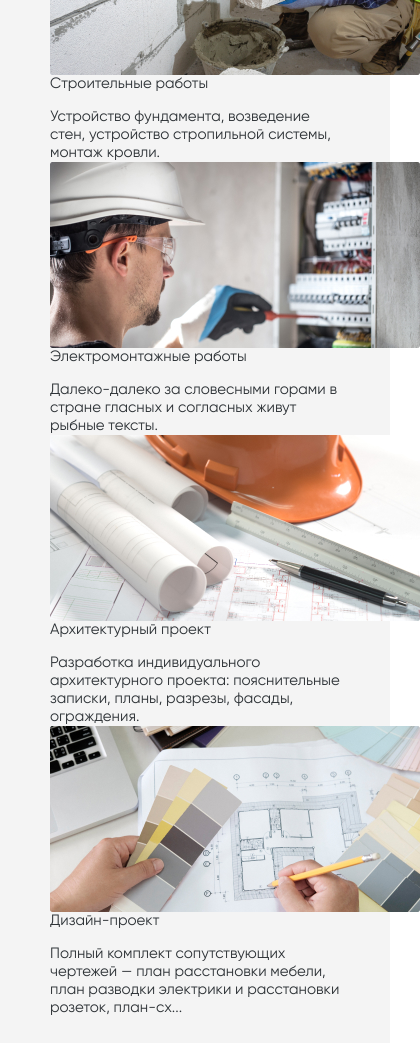
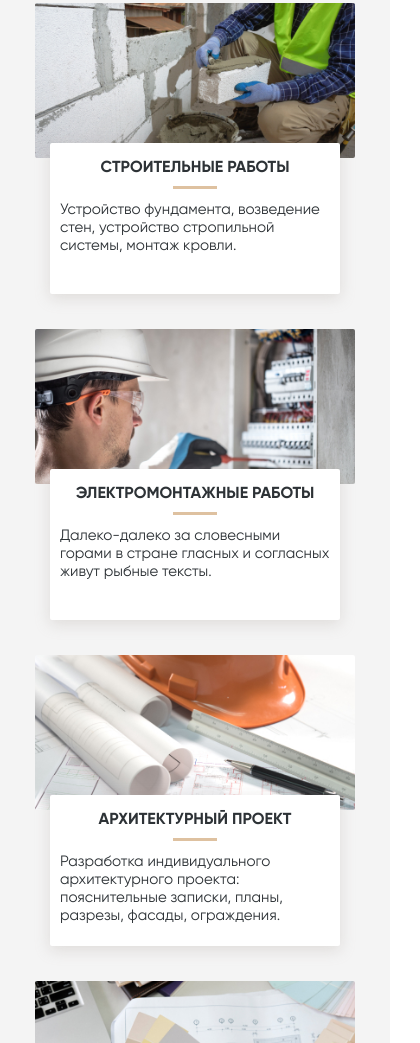
Before and after one commit to romanprokopuk/listroy, a website: page app/index.html in a window 390 px wide. Shown: the part 2567-3610 px from the top of the page, 420 px wide, since content can reach past the window. Drawn offline with Linux system fonts and the light colour scheme.

Commit message:
services all screens and browsers

```diff
--- a/app/index.html
+++ b/app/index.html
@@ -328,14 +328,18 @@
         <section class="services">
             <div class="container">
                 <h1 class="heading">Предлагаем следующие услуги</h1>
+                <div class="services-contant-wrap">
                     <div class="services-contant">
                         <div class="services-elem">
                             <div class="services-img services-img__rent"
                                 style="background-image: url('./images/rent.jpg');"></div>
                             <div class="services-description">
-                            <div class="sub-heading">Аренда оборудования</div>
-                            <div class="text text__services">
-                                <p>Широкий ассортимент строительного инструмента и оборудования, позволяющего выполнить
+                                <div class="sub-heading sub-heading__services"><a href="#"
+                                        title="Перейти на страницу услуги">Аренда
+                                        оборудования</a></div>
+                                <div class="text text__services" title="Посмотреть подробное описание услуги">
+                                    <p>Широкий ассортимент строительного инструмента и оборудования, позволяющего
+                                        выполнить
                                         работы любой сложности.</p>
                                 </div>
                             </div>
@@ -344,8 +348,10 @@
                             <div class="services-img services-img__finishing"
                                 style="background-image: url('./images/finishing.jpg');"></div>
                             <div class="services-description">
-                            <div class="sub-heading">Отделочные работы</div>
-                            <div class="text text__services">
+                                <div class="sub-heading sub-heading__services"><a href="#"
+                                        title="Перейти на страницу услуги">Отделочные
+                                        работы</a></div>
+                                <div class="text text__services" title="Посмотреть подробное описание услуги">
                                     <p>Различные виды отделки полов, стен, потолков.</p>
                                 </div>
                             </div>
@@ -354,8 +360,10 @@
                             <div class="services-img services-img__construction"
                                 style="background-image: url('./images/construction.jpg');"></div>
                             <div class="services-description">
-                            <div class="sub-heading">Строительные работы</div>
-                            <div class="text text__services">
+                                <div class="sub-heading sub-heading__services"><a href="#"
+                                        title="Перейти на страницу услуги">Строительные
+                                        работы</a></div>
+                                <div class="text text__services" title="Посмотреть подробное описание услуги">
                                     <p>Устройство фундамента, возведение стен, устройство стропильной системы, монтаж
                                         кровли.</p>
                                 </div>
@@ -365,9 +373,12 @@
                             <div class="services-img services-img__electrical"
                                 style="background-image: url('./images/electrical.jpg');"></div>
                             <div class="services-description">
-                            <div class="sub-heading">Электромонтажные работы</div>
-                            <div class="text text__services">
-                                <p>Далеко-далеко за словесными горами в стране гласных и согласных живут рыбные тексты.
+                                <div class="sub-heading sub-heading__services"><a href="#"
+                                        title="Перейти на страницу услуги">Электромонтажные
+                                        работы</a></div>
+                                <div class="text text__services" title="Посмотреть подробное описание услуги">
+                                    <p>Далеко-далеко за словесными горами в стране гласных и согласных живут рыбные
+                                        тексты.
                                     </p>
                                 </div>
                             </div>
@@ -376,8 +387,10 @@
                             <div class="services-img services-img__architectural "
                                 style="background-image: url('./images/architectural.jpg');"></div>
                             <div class="services-description">
-                            <div class="sub-heading">Архитектурный проект</div>
-                            <div class="text text__services">
+                                <div class="sub-heading sub-heading__services"><a href="#"
+                                        title="Перейти на страницу услуги">Архитектурный
+                                        проект</a></div>
+                                <div class="text text__services" title="Посмотреть подробное описание услуги">
                                     <p>Разработка индивидуального архитектурного проекта: пояснительные записки, планы,
                                         разрезы, фасады, ограждения.</p>
                                 </div>
@@ -387,12 +400,15 @@
                             <div class="services-img services-img__design "
                                 style="background-image: url('./images/design.jpg');"></div>
                             <div class="services-description">
-                            <div class="sub-heading">Дизайн-проект</div>
-                            <div class="text text__services">
+                                <div class="sub-heading sub-heading__services"><a href="#"
+                                        title="Перейти на страницу услуги">Дизайн-проект</a></div>
+                                <div class="text text__services" title="Посмотреть подробное описание услуги">
                                     <p>Полный комплект сопутствующих чертежей — план расстановки мебели, план разводки
                                         электрики и расстановки розеток, план-сх...</p>
                                 </div>
                             </div>
+                        </div>
+                        <div class="clear-both"></div>
                     </div>
                 </div>
             </div>
--- a/app/scss/main-classes.scss
+++ b/app/scss/main-classes.scss
@@ -360,6 +360,43 @@
     }
 }
 
+// --------------------------------------------------------------------------------- >text
+
+.text {
+    p,
+    ul,
+    ol,
+    h2,
+    h3,
+    h4,
+    h5,
+    h6 {
+        margin-top: 27px;
+        @media (max-width: 1200px) {
+            margin-top: 20px;
+        }
+        @media (max-width: 576px) {
+            margin-top: 15px;
+        }
+    }
+
+    ul {
+        list-style: disc inside;
+    }
+
+    ol {
+        list-style: decimal inside;
+    }
+
+    h2,
+    h3,
+    h4,
+    h5,
+    h6 {
+        font-family: "Gilroy-Bold";
+    }
+}
+
 // --------------------------------------------------------------------------------- >heading
 
 .heading {
@@ -417,39 +454,21 @@
     }
 }
 
-// --------------------------------------------------------------------------------- >text
+// --------------------------------------------------------------------------------- >sub-heading
 
-.text {
-    p,
-    ul,
-    ol,
-    h2,
-    h3,
-    h4,
-    h5,
-    h6 {
-        margin-top: 27px;
-        @media (max-width: 1200px) {
-            margin-top: 20px;
-        }
-        @media (max-width: 576px) {
-            margin-top: 15px;
-        }
+.sub-heading {
+    font-family: "Gilroy-Bold";
+    font-size: 18px;
+    color: #2d3236;
+    text-transform: uppercase;
+    text-align: center;
+    & a:hover {
+        text-decoration: underline;
     }
-
-    ul {
-        list-style: disc inside;
+    @media (max-width: 992px) {
+        font-size: 17px;
     }
-
-    ol {
-        list-style: decimal inside;
-    }
-
-    h2,
-    h3,
-    h4,
-    h5,
-    h6 {
-        font-family: "Gilroy-Bold";
+    @media (max-width: 768px) {
+        font-size: 16px;
     }
 }
--- a/app/scss/services.scss
+++ b/app/scss/services.scss
@@ -4,8 +4,8 @@
 
 .services {
     background-color: #f4f4f4;
-    padding-top: 75px;
-    padding-bottom: 75px;
+    padding-top: 45px;
+    padding-bottom: 45px;
     @media (max-width: 1200px) {
         padding-top: 50px;
         padding-bottom: 50px;
@@ -16,21 +16,144 @@
     }
 }
 
+.services-contant-wrap {
+    margin-top: -60px;
+    @media (max-width: 1200px) {
+        margin-top: -55px;
+    }
+    @media (max-width: 992px) {
+        margin-top: -40px;
+    }
+    @media (max-width: 576px) {
+        margin-top: -35px;
+    }
+}
+
 .services-contant {
     margin-top: 50px;
     @media (max-width: 1200px) {
-        margin-top: 35px;
+        margin-top: 45px;
+    }
+}
+
+.services-elem {
+    width: max-content;
+    float: left;
+    margin: 0 7px;
+    margin-top: 45px;
+    &:nth-child(3n + 1) {
+        margin-left: 0;
+    }
+    &:nth-child(3n) {
+        margin-right: 0;
+    }
+    @media (max-width: 1200px) {
+        &:nth-child(n) {
+            margin: 0 10px;
+            margin-top: 40px;
+        }
+        &:nth-child(2n + 1) {
+            margin-left: 0;
+        }
+        &:nth-child(2n) {
+            margin-right: 0;
+        }
     }
     @media (max-width: 992px) {
-        margin-top: 25px;
+        &:nth-child(n) {
+            margin-top: 25px;
+        }
     }
     @media (max-width: 768px) {
-        margin-top: 22px;
+        &:nth-child(n) {
+            margin: 0;
+            margin-top: 25px;
+        }
+        width: 100%;
+    }
+    @media (max-width: 576px) {
+        &:nth-child(n) {
+            margin-top: 20px;
+        }
     }
 }
 
 .services-img {
-    width: 370px;
+    width: 360px;
     height: 186px;
     border-radius: 2px;
+    background-position: center;
+    background-repeat: no-repeat;
+    background-size: cover;
+    @media (max-width: 1200px) {
+        width: 455px;
+        height: 215px;
+    }
+    @media (max-width: 992px) {
+        width: 335px;
+        height: 165px;
+    }
+    @media (max-width: 768px) {
+        width: 445px;
+        height: 215px;
+        margin: 0 auto;
+    }
+    @media (max-width: 576px) {
+        width: 320px;
+        height: 155px;
+        position: relative;
+        left: -15px;
+    }
 }
+
+.services-description {
+    width: 331px;
+    height: 171px;
+    padding: 20px 13px;
+    margin: 0 auto;
+    position: relative;
+    top: -15px;
+    background: #fff;
+    box-shadow: 0px 4px 15px rgba(171, 162, 155, 0.3);
+    border-radius: 2px;
+    @media (max-width: 1200px) {
+        width: 413px;
+        height: 148px;
+    }
+    @media (max-width: 992px) {
+        width: 316px;
+        height: 150px;
+        padding: 16px 10px;
+    }
+    @media (max-width: 768px) {
+        width: 398px;
+        height: 144px;
+    }
+    @media (max-width: 576px) {
+        width: 290px;
+        height: 151px;
+    }
+}
+
+.text__services {
+    cursor: pointer;
+    & p {
+        margin-top: 24px;
+    }
+}
+
+.sub-heading__services {
+    position: relative;
+    &::after {
+        content: "";
+        display: block;
+        width: 44px;
+        height: 3px;
+        position: absolute;
+        left: 0;
+        right: 0;
+        margin: auto;
+        bottom: -12px;
+        background-color: #dec1a0;
+    }
+}
```
Also changed, not shown: app/css/style.min.css. Lines whose indentation alone changed are shown as unchanged.
